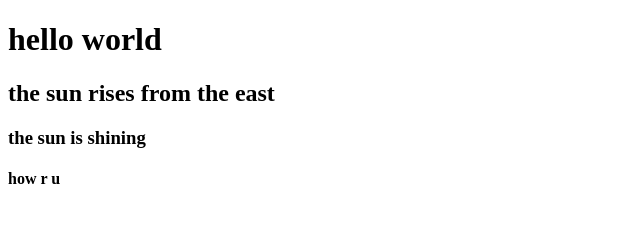
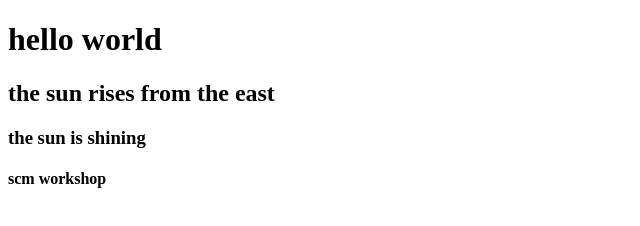
Before and after one commit to Mishka-21/First-Repo, a plain HTML site: page index.html in a window 1280 px wide. Shown: the full height of the page, 0-640 px from the left. Drawn offline with Linux system fonts and the light colour scheme.

Commit message:
new line added for ques 2

```diff
--- a/index.html
+++ b/index.html
@@ -9,6 +9,6 @@
     <h1>hello world</h1>
     <h2>the sun rises from the east</h2>
     <h3>the sun is shining</h3>
-    <h4>how r u</h4>
+    <h4>scm workshop</h4>
 </body>
 </html>
```
